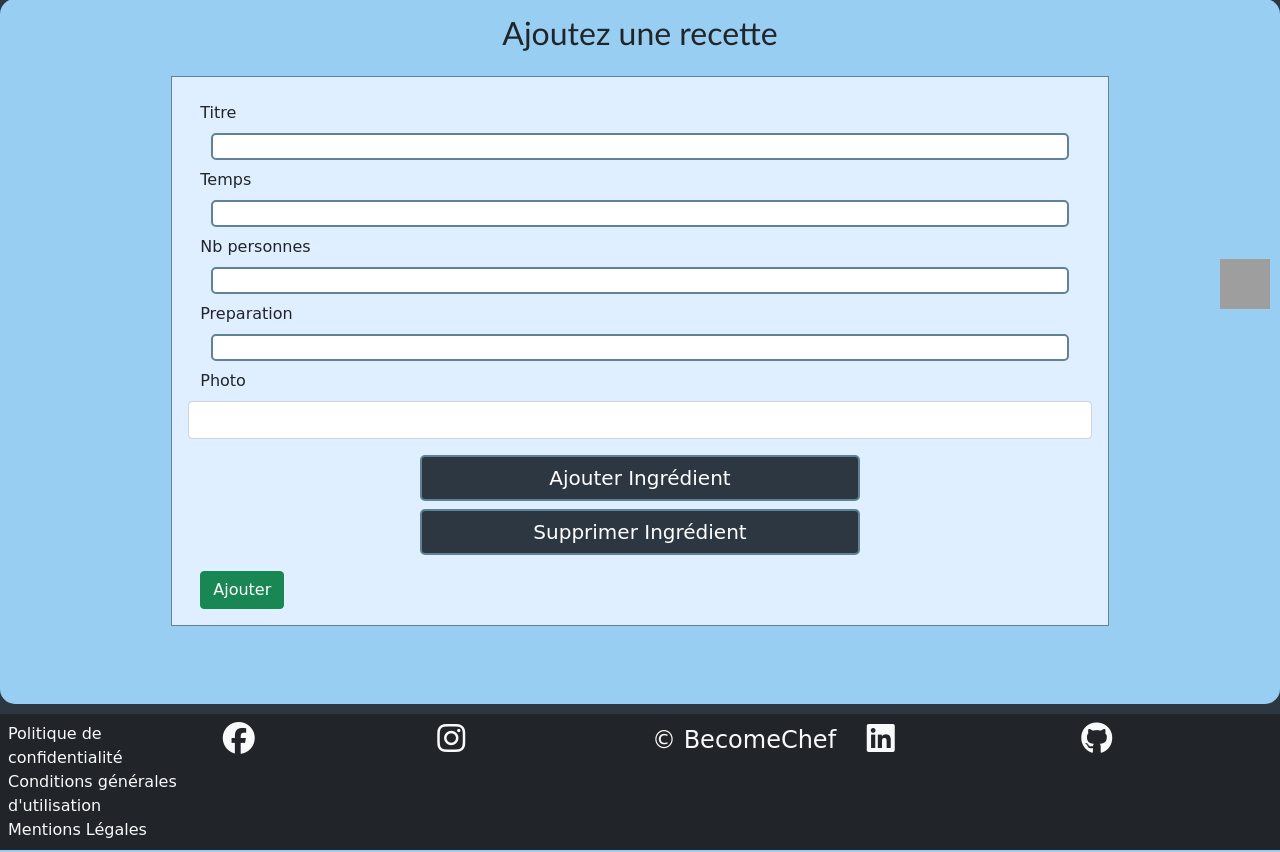
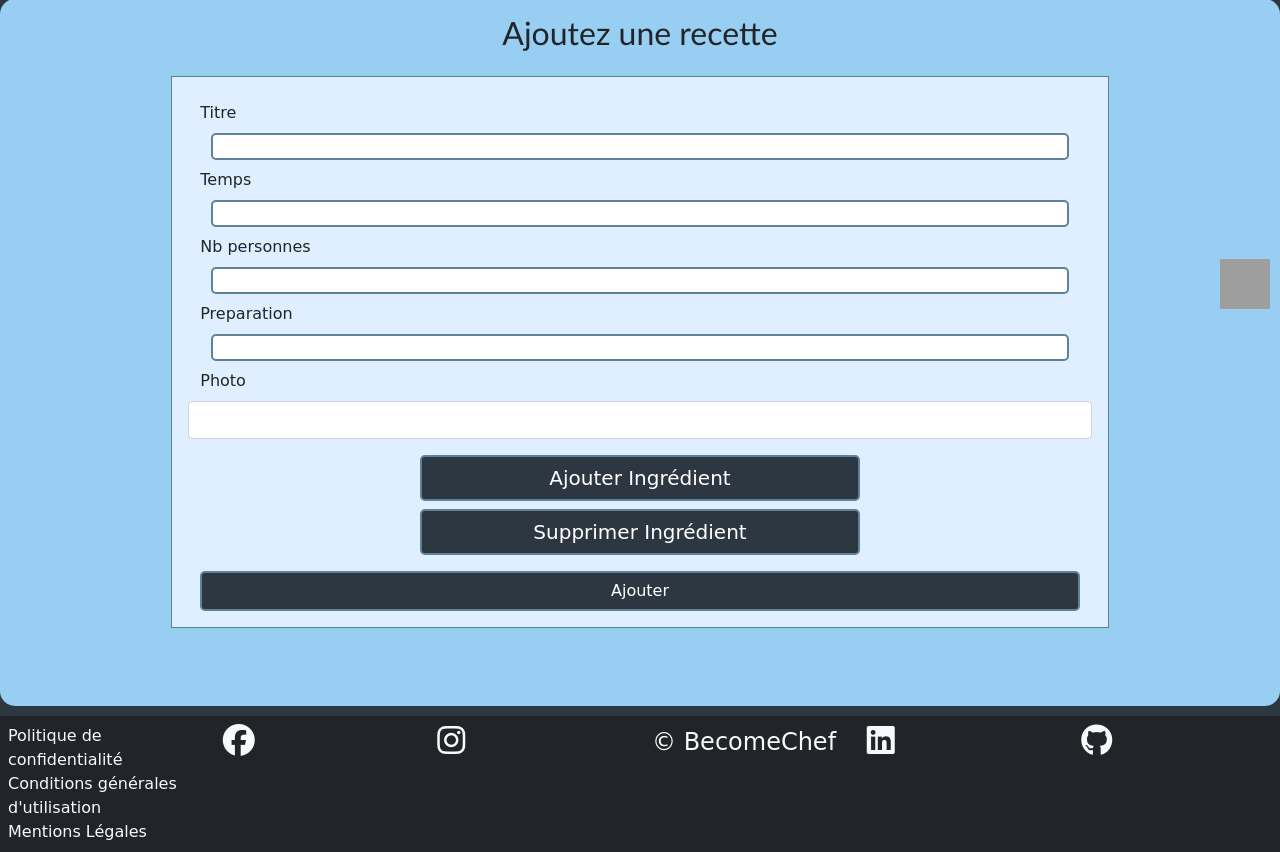
Before and after one commit to FifthYonko/BecomeChef, a Symfony app: template templates/recette/new_recette.html.twig in a window 1280 px wide. Shown: the part 481-1333 px from the top of the page. Run offline with Twig, Linux system fonts and the light colour scheme; the template is opened without the code that fills it, so the values that code supplies are empty; form fields are guessed from the names that the template uses; some libraries are stand-ins or nearby versions; grey boxes are pictures that could not be loaded.

Commit message:
modification buton ajout recette user, correction faute de frappe home admin

```diff
--- a/templates/home/index.html.twig
+++ b/templates/home/index.html.twig
@@ -13,7 +13,7 @@
 		<h1 class="titres text-center w-100 m-auto coloredText fs-1">Dernières recettes ajoutées</h1>
 		{% for recette in last  %}
 		{% if app.user and is_granted('ROLE_ADMIN') %}
-		{% include "components/_AdminRecetteSimple.html.twig" %}
+		{% include "components/_adminRecetteSimple.html.twig" %}
 		{% else %}
 		{% include "components/_userRecetteSimple.html.twig" %}
 		{% endif %}
--- a/templates/recette/new_recette.html.twig
+++ b/templates/recette/new_recette.html.twig
@@ -51,7 +51,7 @@ Ajouter une recette
 
 		</div>
 
-		<button type="submit" class="btn btn-success">Ajouter</button>
+		<button type="submit" class="btn FormSub w-100">Ajouter</button>
 		{{ form_end(form_recette) }}
 	</div>
 </div>
```
